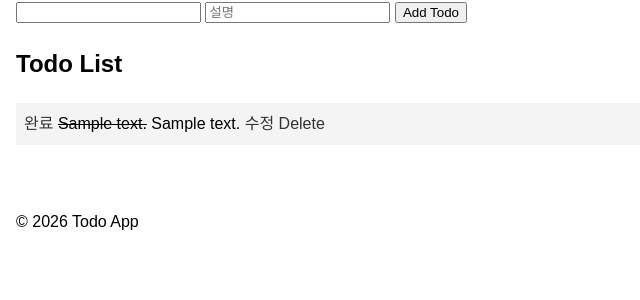
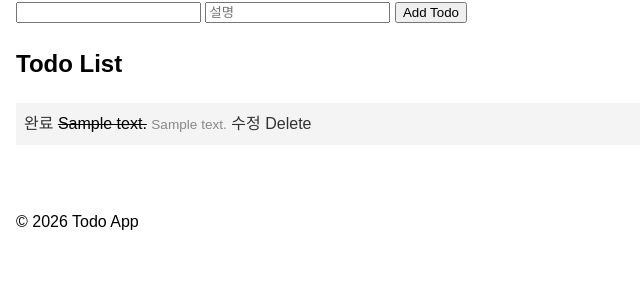
Before and after one commit to marty0228/flask-practice1, a Flask app: page / in a window 1280 px wide. Shown: the part 221-521 px from the top of the page, without its empty margins (0-640 px from the left). Run offline with Flask 3, Linux system fonts and the light colour scheme; tables that the repository leaves empty hold one stand-in row (values such as "Sample post").

Commit message:
과제3 작은 글 추가

```diff
--- a/HW3/static/style.css
+++ b/HW3/static/style.css
@@ -18,3 +18,7 @@ a:hover { text-decoration: underline; }
 .done {
     text-decoration: line-through;
 }
+.note {
+    color: #888;
+    font-size: 0.85rem;
+}
```
